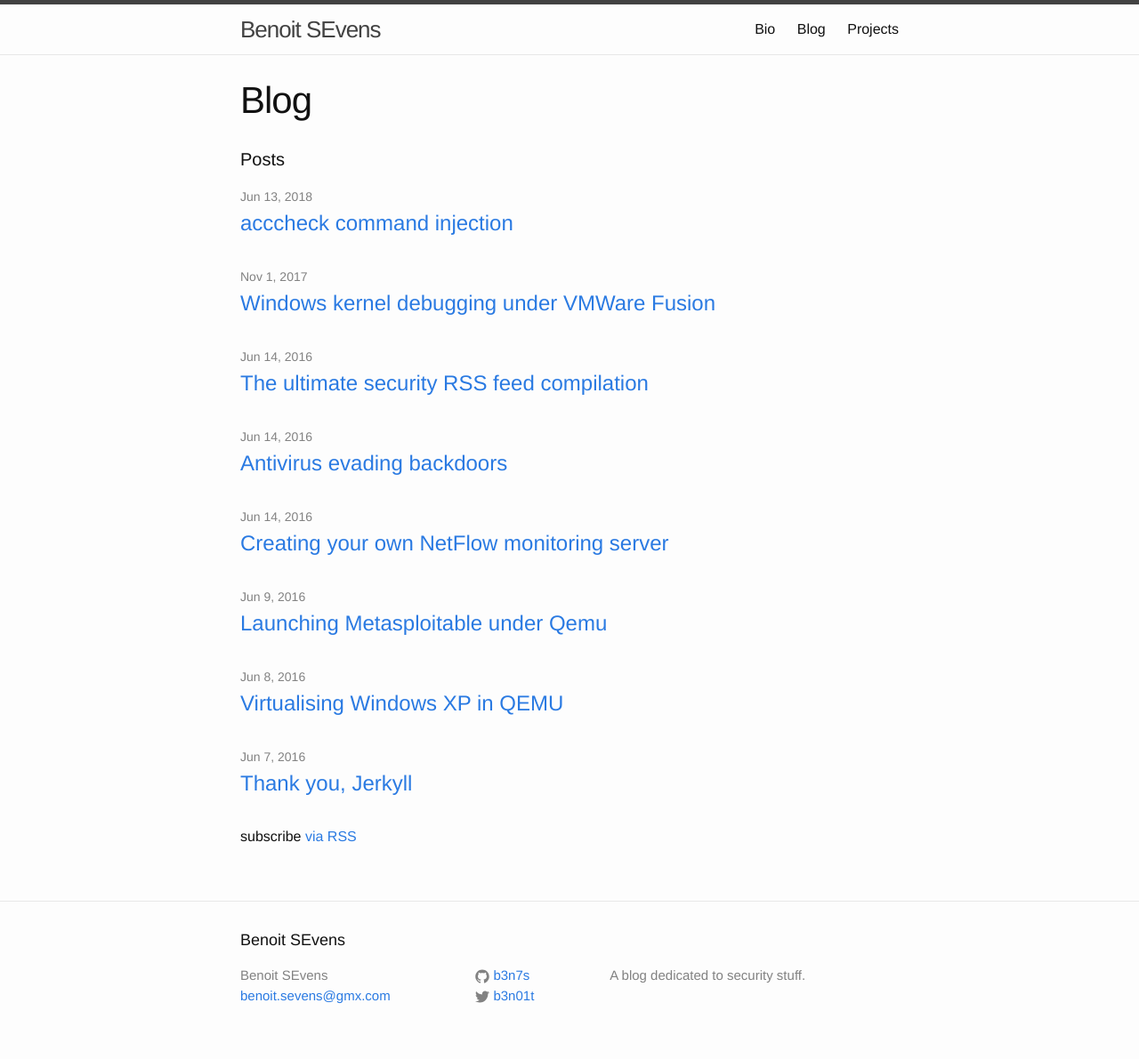
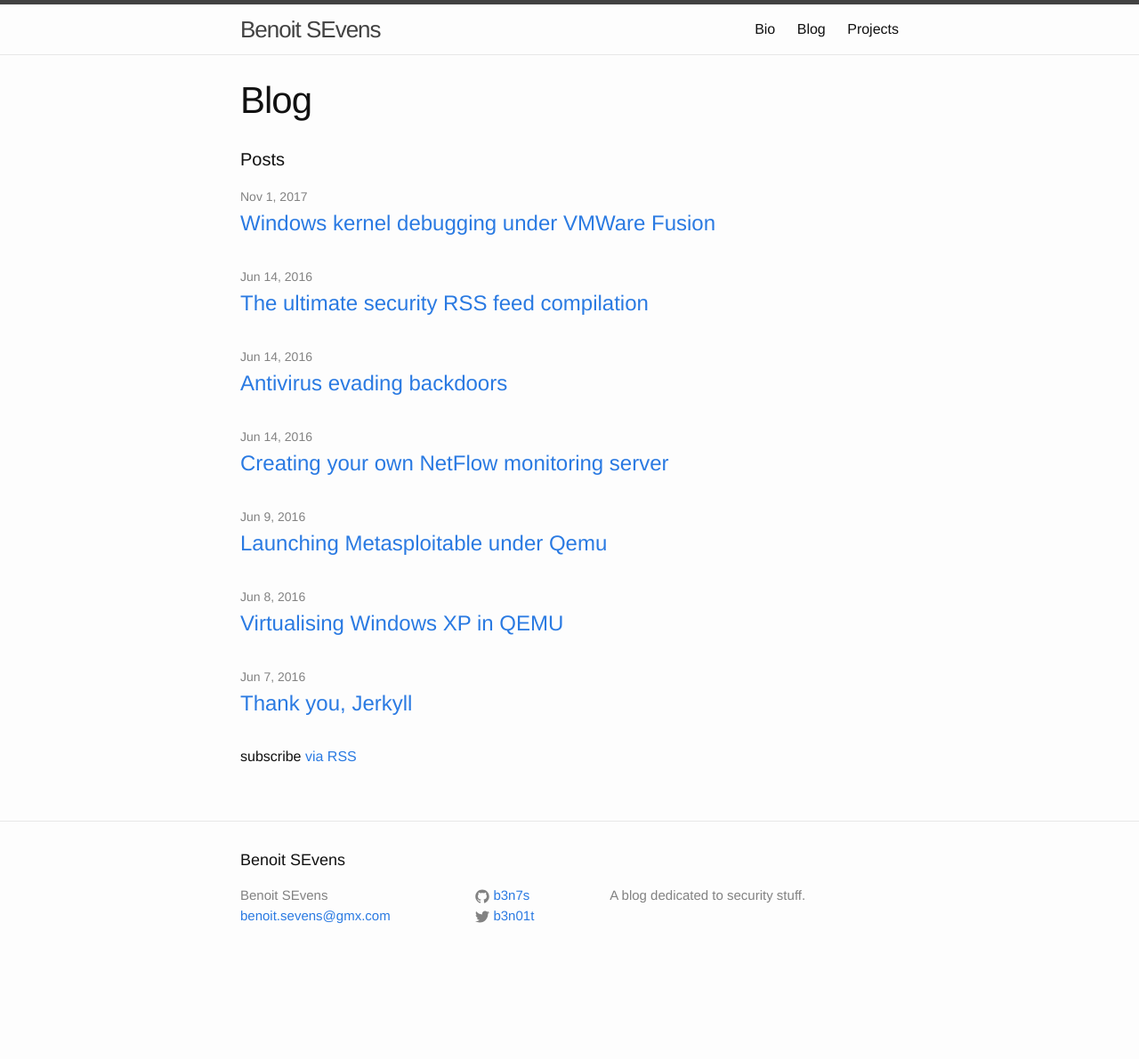
Before and after one commit to kurisuryu/b3n7s.github.io, a Jekyll site: the page built from blog.md, in a window 1280 px wide. Shown: the whole page at 89% size. Built offline with Jekyll 4.4.1, drawn with Linux system fonts in a browser that asks for light colours; after the commit the page ends 1101 px from its top, so only the background shows below that.

Commit message:
Update and rename 2018-06-13-acccheck-command-injection.markdown to acccheck-command-injection.markdown

```diff
--- a/_posts/2018-06-13-acccheck-command-injection.markdown
+++ b/_posts/acccheck-command-injection.markdown
@@ -1,10 +1,3 @@
----
-layout: post
-title:  "acccheck command injection"
-date:   2018-06-13 10:06:05 +0200
-categories:
----
-
 # Never trust the password lists
 
 ## Summary
```
